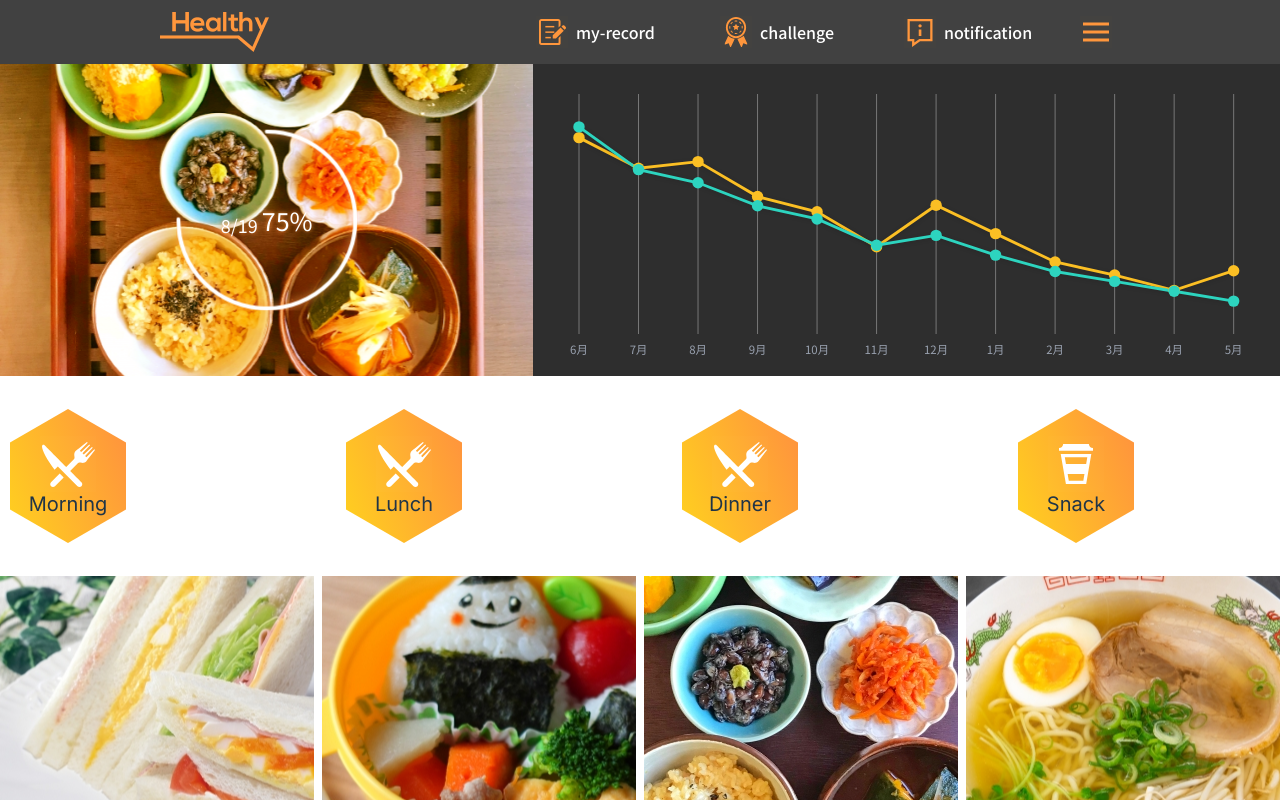
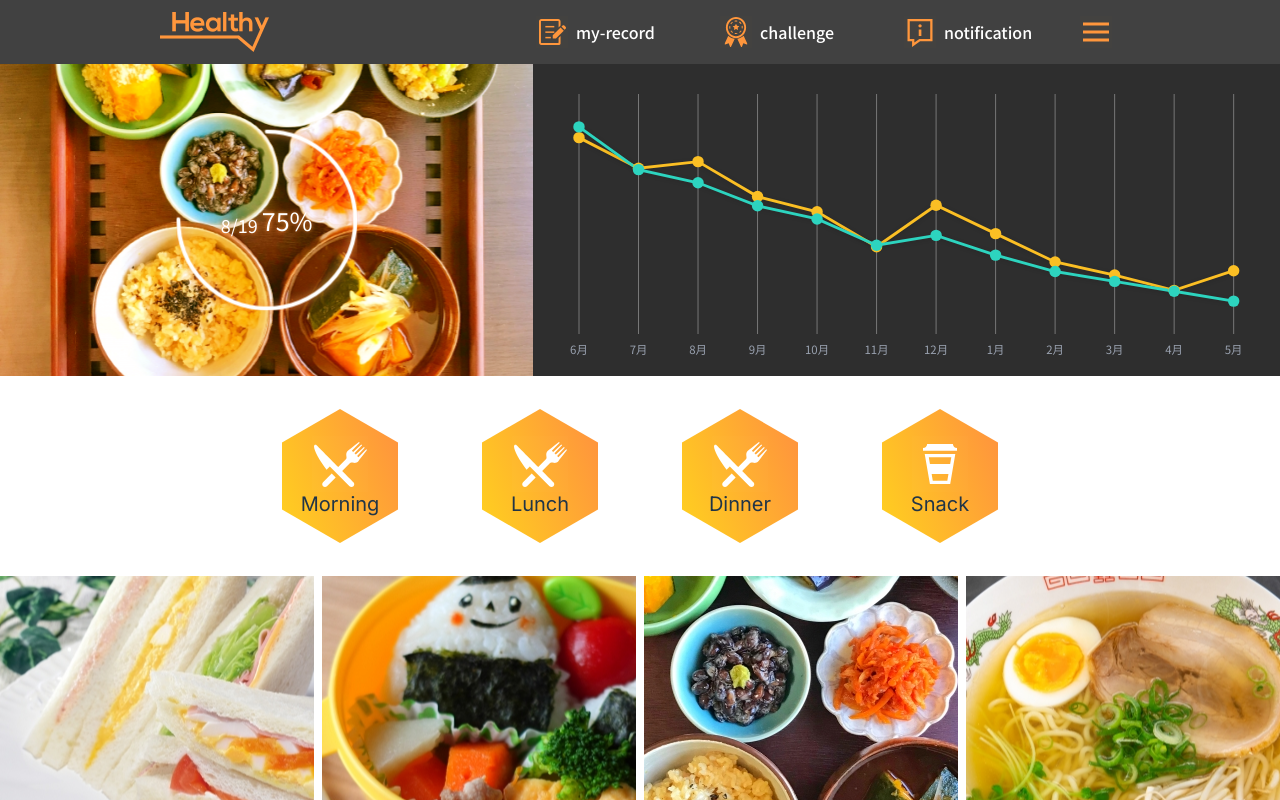
Before and after one commit to to-long/test-code-arent, a React (Vite) app: page / in a window 1280 px wide. Shown: the top 800 px of the page. Built offline with nearby package versions, Linux system fonts and the light colour scheme.

Commit message:
fix style

```diff
--- a/src/features/home/components/ComboMenu/index.tsx
+++ b/src/features/home/components/ComboMenu/index.tsx
@@ -24,17 +24,20 @@ export const ComboMenu = () => {
     },
   ];
   return (
-    <div className="grid grid-cols-4 gap-[64px] mx-auto py-8">
-      {comboItems.map((item) => (
-        <div className="col-span-1" key={item.id}>
-          <div className="w-[136px] h-[136px] bg-[url('/icons/hexagon.svg')] bg-center bg-no-repeat flex items-center justify-center">
+    <div className="flex align-center">
+      <div className="flex gap-[64px] mx-auto py-8 inline-flex">
+        {comboItems.map((item) => (
+          <div
+            key={item.id}
+            className="w-[136px] h-[136px] bg-[url('/icons/hexagon.svg')] bg-center bg-no-repeat flex items-center justify-center"
+          >
             <div className="text-center cursor-pointer">
               <img src={item.icon} alt={item.name} className="inline" />
               <h3>{item.name}</h3>
             </div>
           </div>
-        </div>
-      ))}
+        ))}
+      </div>
     </div>
   );
 };
--- a/src/features/home/components/Records/index.tsx
+++ b/src/features/home/components/Records/index.tsx
@@ -52,7 +52,7 @@ export const Records = () => {
     },
   ];
   return (
-    <div className="grid grid-cols-4 gap-2">
+    <div className="grid grid-cols-4 gap-2 mb-6">
       {records.map((record) => (
         <div key={record.id} className="col-span-1">
           <div
```
